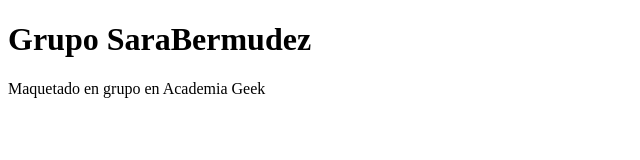
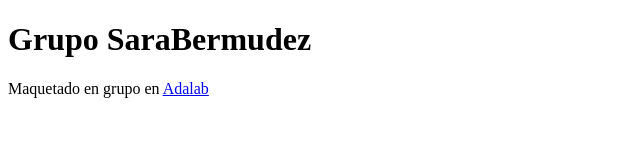
Before and after one commit to SaraBermudez4/AcademiaGeekEjercicio1, a plain HTML site: page index.html in a window 1280 px wide. Shown: the whole page, without its empty margins (0-640 px from the left). Drawn offline with Linux system fonts and the light colour scheme.

Commit message:
Agregando enlace al footer

```diff
--- a/index.html
+++ b/index.html
@@ -13,7 +13,7 @@
         <section class="contenido"></section>
     </main>
     <footer>
-        <p>Maquetado en grupo en Academia Geek</p>
+        <p>Maquetado en grupo en <a href="http://adalab.ed">Adalab</a></p>
     </footer>
 </body>
 </html>
```
